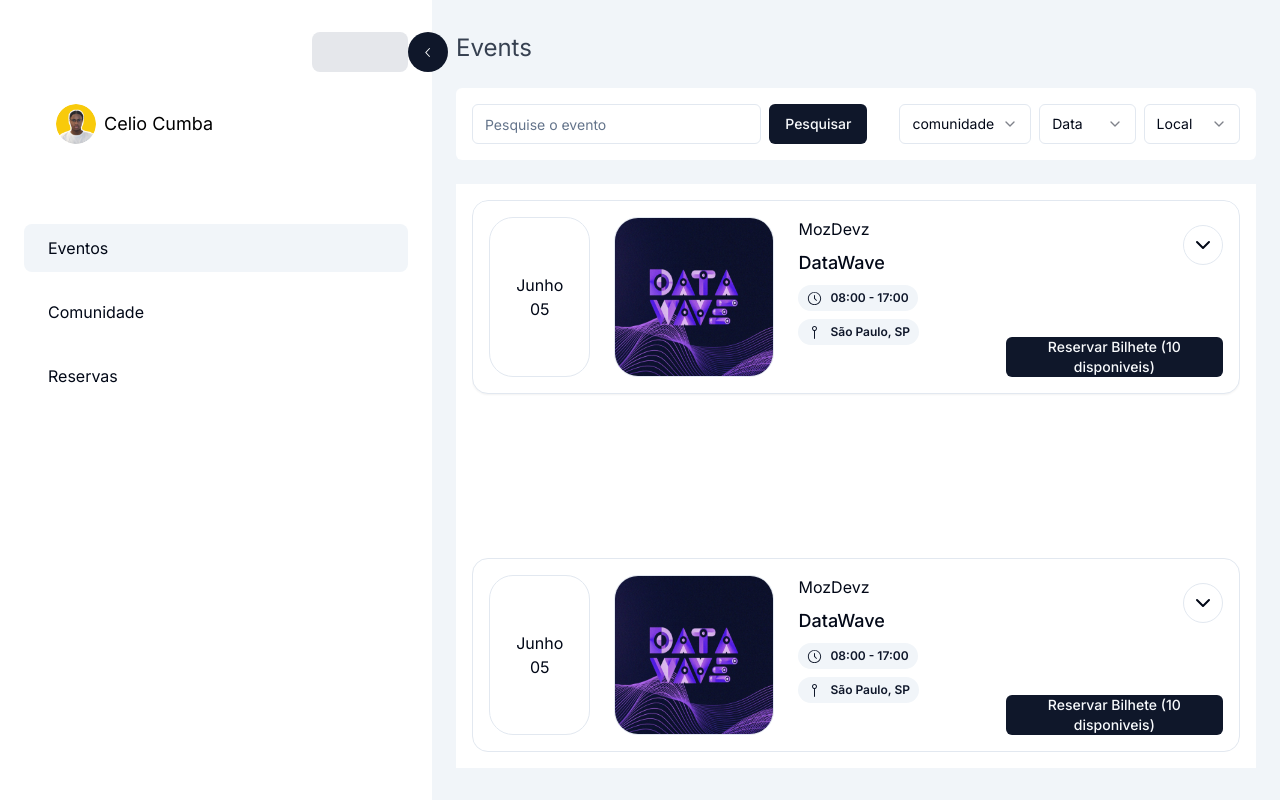
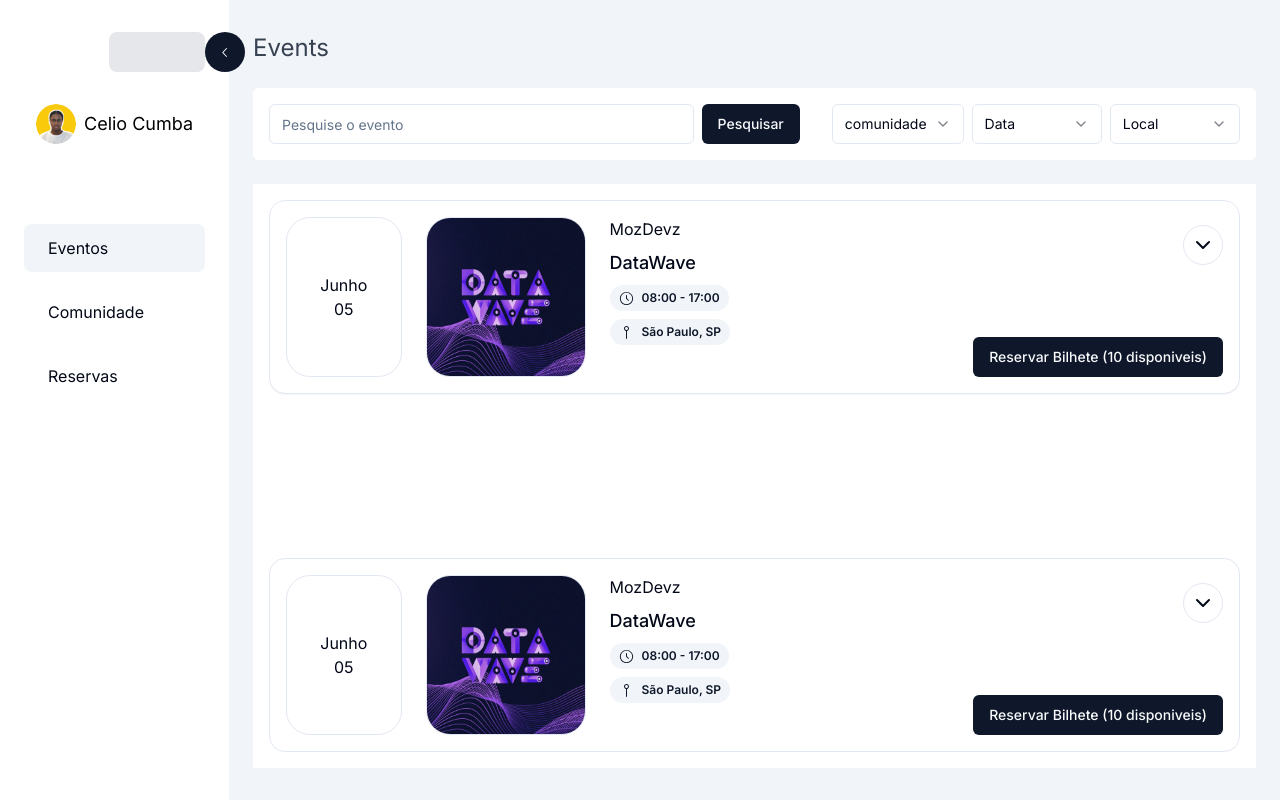
Before and after one commit to CelioJoaquimCumba/even-ti, a Next.js app: page /events in a window 1280 px wide. Built offline with nearby package versions, Linux system fonts and the light colour scheme.

Commit message:
feat: fix nav-bar size

```diff
--- a/src/app/components/atoms/profile-nav-item.tsx
+++ b/src/app/components/atoms/profile-nav-item.tsx
@@ -7,10 +7,10 @@ import { useState } from "react"
 export default function ProfileNavItem () {
     const [isOpen, setIsOpen] = useState(false)
     return (
-        <div className={`flex flex-row px-8 py-4 justify-between w-96 rounded-lg cursor-pointer ${isOpen ? "bg-secondary" : "bg-background"}`} onMouseEnter={() => setIsOpen(true)} onMouseLeave={() => setIsOpen(false)}>
+        <div className={`flex flex-row px-8 py-4 justify-between rounded-lg cursor-pointer ${isOpen ? "bg-secondary" : "bg-background"}`} onMouseEnter={() => setIsOpen(true)} onMouseLeave={() => setIsOpen(false)}>
             <div className="flex flex-row justify-center items-center space-x-2">
                 <Image src={Profile} width={40} height={40} alt="profile" className="w-10 h-10 rounded-full" />
-                <span className="text-lg text-black font-normal ">Celio Cumba</span>
+                <span className="text-lg text-black font-normal whitespace-nowrap ">Celio Cumba</span>
             </div>
         </div>
     )
--- a/src/app/components/atoms/sidebar-button.tsx
+++ b/src/app/components/atoms/sidebar-button.tsx
@@ -11,10 +11,10 @@ export default function SideBarButton ({className, isOpen, onClick}: SideBarButt
     const handleClick = () => onClick && onClick()
     return (
         <div className="flex">
-            <Button variant={'default'} size={'icon'} className={cn("rounded-full hidden md:flex", className)} onClick={handleClick}>
+            <Button variant={'default'} size={'icon'} className={cn("rounded-full hidden lg:flex", className)} onClick={handleClick}>
                 {isOpen ? <ChevronLeftIcon /> : <ChevronRightIcon />}
             </Button>
-            <Button variant={'default'} size={'icon'} className={cn("rounded-full flex md:hidden", className)} onClick={handleClick}>
+            <Button variant={'default'} size={'icon'} className={cn("rounded-full flex lg:hidden", className)} onClick={handleClick}>
                 {isOpen ? <Cross2Icon /> : <HamburgerMenuIcon />}
             </Button>
         </div>
--- a/src/app/components/molecules/nav-bar.tsx
+++ b/src/app/components/molecules/nav-bar.tsx
@@ -5,7 +5,6 @@ import NavItem from "../atoms/nav-item";
 import SideBarButton from "../atoms/sidebar-button";
 import { useState } from "react";
 import { usePathname } from "next/navigation";
-import { Cross2Icon } from '@radix-ui/react-icons'
 
 const navItems = [
     {
@@ -27,7 +26,7 @@ export default function NavBar () {
     const toggleOpen = () => setIsOpen(!isOpen)
     const path = usePathname()
     return(
-        <nav className={`flex ${isOpen ? "bg-background absolute w-full h-full" : 'static h-fit'}  md:relative md:w-fit flex-col px-6 py-4 md:py-8 space-y-16`}>
+        <nav className={`flex ${isOpen ? "bg-background absolute w-full h-full" : 'static h-fit'}  md:relative md:w-fit flex-col px-6 py-4 md:py-8 space-y-16 z-20`}>
             <section className={`flex flex-col space-y-4`}>
                 <div className="flex w-full justify-between">
                     <SideBarButton className={`md:absolute -right-4`} isOpen={isOpen} onClick={toggleOpen}/>
```
